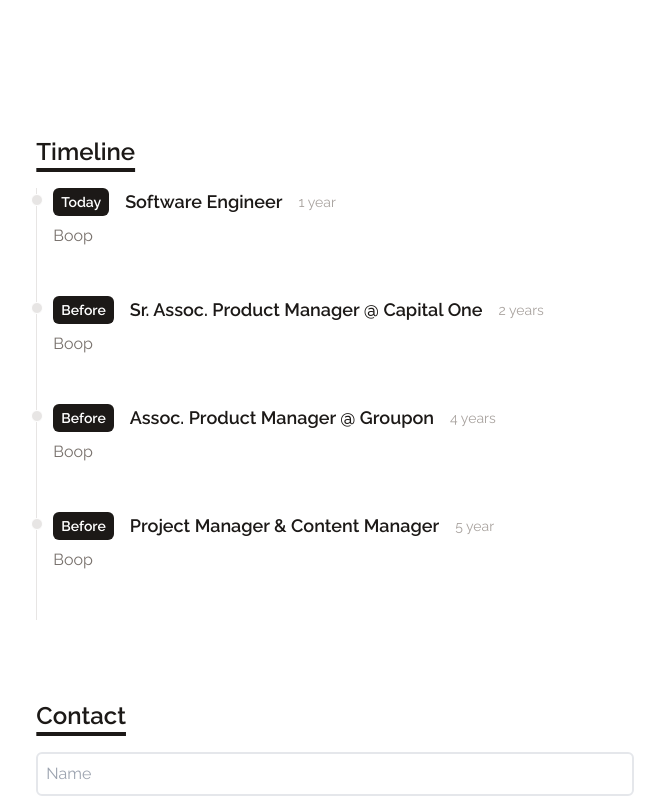
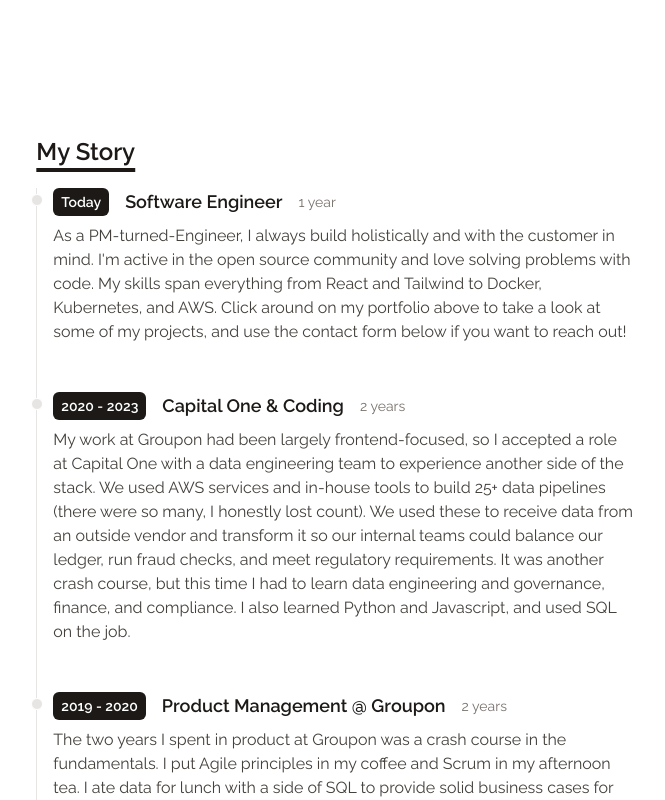
Before and after one commit to gaylem/gaylem.github.io, a React (Vite) app: page / in a window 1280 px wide. Shown: the part 2220-3020 px from the top of the page, without its empty margins (305-970 px from the left). Built offline with nearby package versions, Linux system fonts and the light colour scheme; no server answers.

Commit message:
Update timeline content

```diff
--- a/data/timeline.js
+++ b/data/timeline.js
@@ -3,24 +3,30 @@ export default [
     year: 'Today',
     title: 'Software Engineer',
     duration: '1 year',
-    details: 'Boop',
+    details: "As a PM-turned-Engineer, I always build holistically and with the customer in mind. I'm active in the open source community and love solving problems with code. My skills span everything from React and Tailwind to Docker, Kubernetes, and AWS. Click around on my portfolio above to take a look at some of my projects, and use the contact form below if you want to reach out!",
   },
   {
-    year: 'Before',
-    title: 'Sr. Assoc. Product Manager @ Capital One',
+    year: '2020 - 2023',
+    title: 'Capital One & Coding',
     duration: '2 years',
-    details: 'Boop',
+    details: 'My work at Groupon had been largely frontend-focused, so I accepted a role at Capital One with a data engineering team to experience another side of the stack. We used AWS services and in-house tools to build 25+ data pipelines (there were so many, I honestly lost count). We used these to receive data from an outside vendor and transform it so our internal teams could balance our ledger, run fraud checks, and meet regulatory requirements. It was another crash course, but this time I had to learn data engineering and governance, finance, and compliance. I also learned Python and Javascript, and used SQL on the job.',
   },
   {
-    year: 'Before',
-    title: 'Assoc. Product Manager @ Groupon',
-    duration: '4 years',
-    details: 'Boop',
+    year: '2019 - 2020',
+    title: 'Product Management @ Groupon',
+    duration: '2 years',
+    details: 'The two years I spent in product at Groupon was a crash course in the fundamentals. I put Agile principles in my coffee and Scrum in my afternoon tea. I ate data for lunch with a side of SQL to provide solid business cases for each new feature we built. I served up A/B testing to make sure our decisions were driving by data. And in the end, I managed to pull off a platform migration and increase the visibility of our deals by incorporating them into the main Groupon marketplace.',
   },
   {
-    year: 'Before',
-    title: 'Project Manager & Content Manager',
+    year: '2018 - 2019',
+    title: 'Hello, Product Management',
+    duration: '1 year',
+    details: 'The Coupons channel was brand new and we had little to no tooling, so I jumped in with the engineers to identify requirements for a content management system. Eventually, I started taking on more and more complex projects. I used process mapping to identify inefficiencies in our workflows and worked with our engineering team to implement solutions to our problems. One day my manager said, "You\'re not a project manager, you\'re a product manager." Not long after, packed up my desk and sat down next to my engineering team. (Side note: remember when we all went to the office everyday and had desks? That was wild.)',
+  },
+  {
+    year: '2011 - 2018',
+    title: 'Groupon: The Early Years',
     duration: '5 year',
-    details: 'Boop',
+    details: "I kicked off my career at Groupon as a writer. Back then, jokes were king, and I was tasked with incorporating humor into our deal copy. While writing thousands of deal descriptions, I realized we needed to get more bang for our buck out of all this content. I studied SEO to see if search engines could help ramp up the visibility of our carefully crafted prose. This research soon became a course that earned me a rep as an SEO subject-matter expert. It's also one of many moves that landed me a role on a new affiliate-marketing channel, now known as Groupon Coupons.",
   },
 ];
--- a/src/components/Timeline.jsx
+++ b/src/components/Timeline.jsx
@@ -7,7 +7,7 @@ function Timeline() {
   return (
     <div className='flex flex-col md:flex-row items-center justify-center my-20'>
       <div className='w-full md:w-7/12'>
-        <Title>Timeline</Title>
+        <Title>My Story</Title>
         {timeline.map(item => (
           <TimelineItem year={item.year} title={item.title} duration={item.duration} details={item.details} />
         ))}
--- a/src/components/TimelineItem.jsx
+++ b/src/components/TimelineItem.jsx
@@ -8,9 +8,9 @@ function TimelineItem({ year, title, duration, details }) {
         <p className='flex flex-wrap gap-4 flex-row items-center justify-start text-xs md:text-sm'>
           <span className='inline-block px-2 py-1 font-semibold text-white dark:text-stone-900 bg-stone-900 dark:bg-white rounded-md'>{year}</span>
           <h3 className='text-lg font-semibold text-stone-900 dark:text-white'>{title}</h3>
-          <div className='my-1 text-sm font-normal leading-none text-stone-400 dark:text-stone-500'>{duration}</div>
+          <div className='my-1 text-sm font-normal leading-none text-stone-500 dark:text-stone-400'>{duration}</div>
         </p>
-        <p className='my-2 text-base font-normal text-stone-500 dark:text-stone-400'>{details}</p>
+        <p className='my-2 text-base font-normal text-stone-700 dark:text-stone-300'>{details}</p>
       </li>
     </ol>
   );
```
